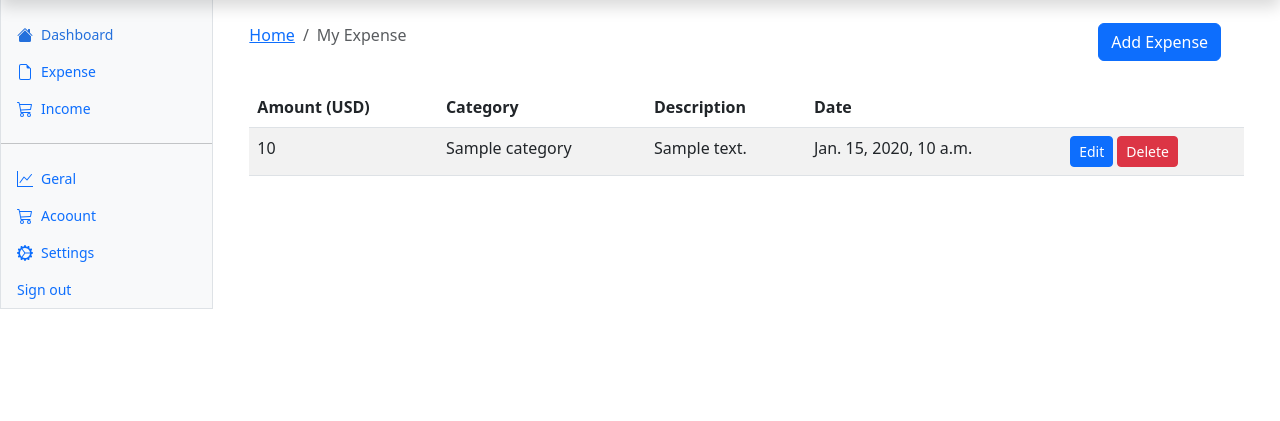
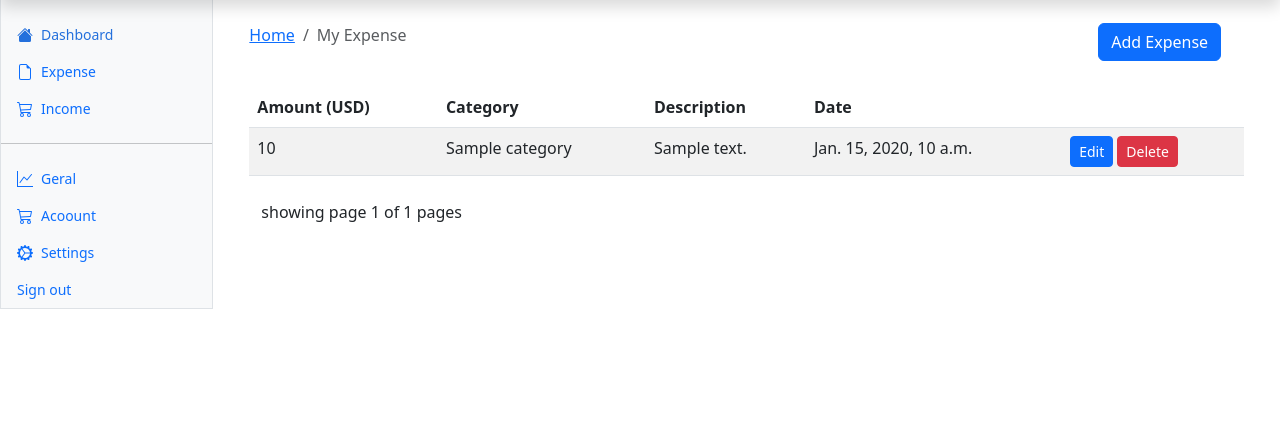
Before and after one commit to HeitorLouzeiro/django-expense-control, a Django app: template expense/templates/expense/pages/home.html in a window 1280 px wide. Shown: the part 49-470 px from the top of the page. Run offline with Django 3.2, Linux system fonts and the light colour scheme; the template is opened without the code that fills it: most values are stand-ins (such as "Sample title", 1, 10 or a date in 2020).

Commit message:
Pagination expense.

```diff
--- a/expense/templates/expense/pages/home.html
+++ b/expense/templates/expense/pages/home.html
@@ -1,8 +1,6 @@
 {% extends 'base.html' %}
-{% block title %}
-  Home
-{% endblock %}
-{% block content%}
+{% block title %} Home {% endblock %}
+{% block content %}
 <div class="container mt-4">
   <div class="row">
     <div class="col-md-10">
@@ -16,7 +14,9 @@
       </nav>
     </div>
     <div class="col-md-2">
-            <a href="{% url 'expense:addExpense' %}" class="btn btn-primary">Add Expense</a>
+      <a href="{% url 'expense:addExpense' %}" class="btn btn-primary"
+        >Add Expense</a
+      >
     </div>
   </div>
 </div>
@@ -33,25 +33,49 @@
       </tr>
     </thead>
     <tbody>
-    {% for expense in expenses %}
+      {% for expense in page_obj %}
       <tr>
         <td>{{expense.amount}}</td>
         <td>{{expense.category}}</td>
         <td>{{expense.description}}</td>
         <td>{{expense.date}}</td>
         <td>
-            <a href="{% url 'expense:editExpense' expense.id %}" class="btn btn-primary btn-sm">Edit</a>
-            <a href="{% url 'expense:deleteExpense' expense.id %}" class="btn btn-danger btn-sm">Delete</a>
+          <a
+            href="{% url 'expense:editExpense' expense.id %}"
+            class="btn btn-primary btn-sm"
+            >Edit</a
+          >
+          <a
+            href="{% url 'expense:deleteExpense' expense.id %}"
+            class="btn btn-danger btn-sm"
+            >Delete</a
+          >
         </td>
+      </tr>
 
-    </tr>
       {%empty%}
       <tr>
         <td colspan="5">No Expense Found</td>
       </tr>
       {% endfor %}
-
     </tbody>
   </table>
+  {% if page_obj %}
+  <div class="container mt-4">
+    showing page {{page_obj.number}} of {{page_obj.paginator.num_pages}} pages
+  </div>
+
+  <ul class="pagination align-right float-right mr-auto">
+    {% if page_obj.has_previous %}
+    <li {% if page_obj.number == 1 %} class="page-item active" {% endif %}><a class="page-link" href="?page=1">&laquo; 1</a></li>
+    <li class="page-item"> <a class="page-link" href="?page={{ page_obj.previous_page_number }}">Previous</a></li>
+    {% endif %}
+
+    {% if page_obj.has_next %}
+    <li class="page-item"> <a class="page-link" href="?page={{ page_obj.next_page_number }}">Next</a></li>
+    <li class="page-item"> <a class="page-link" href="?page={{ page_obj.paginator.num_pages }}">{{ page_obj.paginator.num_pages}} &raquo;</a></li>
+    {% endif %}
+    </ul>
+    {% endif %}
 </div>
 {% endblock %}
--- a/expense/views.py
+++ b/expense/views.py
@@ -1,5 +1,6 @@
 from django.contrib import messages
 from django.contrib.auth.decorators import login_required
+from django.core.paginator import Paginator
 from django.shortcuts import redirect, render
 
 from .models import Category, Expense
@@ -11,9 +12,14 @@ from .models import Category, Expense
 def home(request):
     categories = Category.objects.filter(user=request.user)
     expenses = Expense.objects.filter(user=request.user)
+    paginator = Paginator(expenses, 10)
+    page_number = request.GET.get('page')
+    page_obj = Paginator.get_page(paginator, page_number)
+
     context = {
         'categories': categories,
         'expenses': expenses,
+        'page_obj': page_obj,
     }
 
     return render(request, 'expense/pages/home.html', context)
```
Lines whose indentation alone changed are shown as unchanged.
